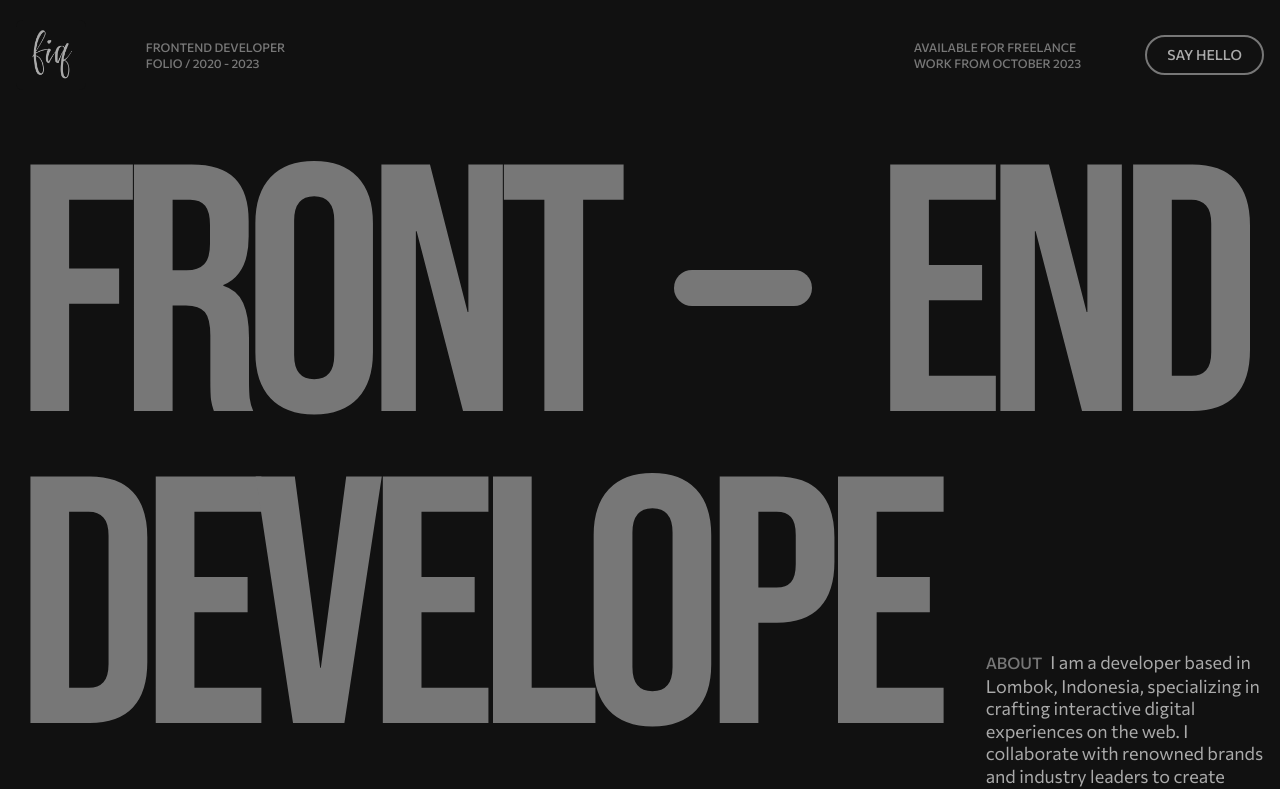
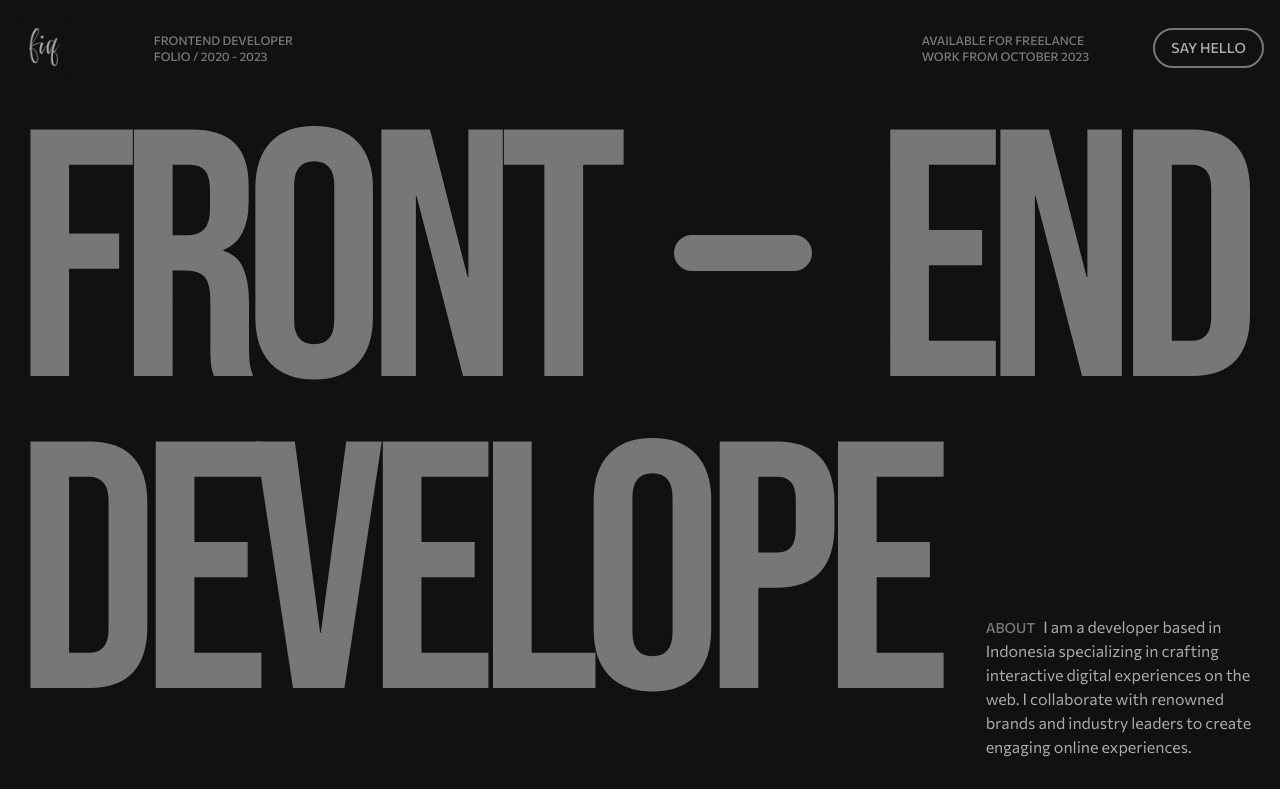
Before and after one commit to fiquell/fiquell.com, a Next.js app: page / in a window 1280 px wide. Shown: the top 789 px of the page. Built offline with nearby package versions, Linux system fonts and the light colour scheme.

Commit message:
fix typography size

```diff
--- a/src/components/header.tsx
+++ b/src/components/header.tsx
@@ -5,11 +5,11 @@ const Header = () => {
   const currentYear = new Date().getFullYear();
 
   return (
-    <header className="container mt-8 flex justify-between md:mt-5 md:items-center">
+    <header className="container mt-5 flex justify-between md:items-center">
       <Link href="/">
-        <Image src="/logo.png" alt="Logo" width={70} height={70} />
+        <Image src="/logo.png" alt="Logo" width={55} height={55} />
       </Link>
-      <div className="text-xs font-medium text-accent">
+      <div className="text-xs font-medium text-accent md:text-[10px] lg:text-xs">
         <div className="flex flex-col gap-5 md:flex-row md:items-center md:gap-10 lg:gap-16">
           <div className="md:w-48 lg:w-[44rem]">
             <p>FRONTEND DEVELOPER</p>
@@ -21,7 +21,7 @@ const Header = () => {
           </div>
           <Link
             href="/"
-            className="w-fit rounded-full border-2 border-accent px-5 py-2 text-sm text-text">
+            className="w-fit rounded-full border-2 border-accent px-4 py-2 text-sm text-text md:text-xs lg:text-sm">
             SAY HELLO
           </Link>
         </div>
--- a/src/components/intro.tsx
+++ b/src/components/intro.tsx
@@ -5,7 +5,7 @@ import { developer, end, front } from "~/constants/intro";
 
 const Intro = () => {
   return (
-    <section className="my-20 lg:my-10">
+    <section className="my-10 lg:my-5">
       <div
         className={`text-[11rem] leading-none tracking-tighter text-accent lg:text-[22rem] ${bebasNeue.className}`}>
         <div className="flex flex-col md:flex-row md:items-center md:gap-2 lg:gap-16">
@@ -46,23 +46,23 @@ const Intro = () => {
             ))}
           </div>
         </div>
-        <div className="md:mb-5 md:w-1/4 md:text-[10px] lg:text-lg">
+        <div className="md:w-1/4 md:text-xs lg:mb-10 lg:text-base">
           <div className="mb-20 flex justify-end md:mb-5 lg:mb-20">
-            <p className="w-3/4 leading-normal md:w-full md:leading-tight">
-              <span className="mr-2 text-sm font-medium leading-normal text-accent md:mr-1 md:text-[8px] md:leading-tight lg:mr-2 lg:text-base">
+            <p className="w-3/4 md:w-full">
+              <span className="mr-2 text-sm font-medium text-accent md:text-[10px] md:leading-normal lg:text-sm">
                 ABOUT
               </span>
-              I am a developer based in Lombok, Indonesia, specializing in
-              crafting interactive digital experiences on the web. I collaborate
-              with renowned brands and industry leaders to create engaging
-              online experiences.
+              I am a developer based in Indonesia specializing in crafting
+              interactive digital experiences on the web. I collaborate with
+              renowned brands and industry leaders to create engaging online
+              experiences.
             </p>
           </div>
           <div className="flex items-center justify-between text-accent">
             <p>Scroll down</p>
             <Icon
               icon="majesticons:arrow-down"
-              className="animate-bounce text-2xl md:text-xl lg:text-2xl"
+              className="animate-bounce text-2xl md:text-sm lg:text-xl"
             />
           </div>
         </div>
```
